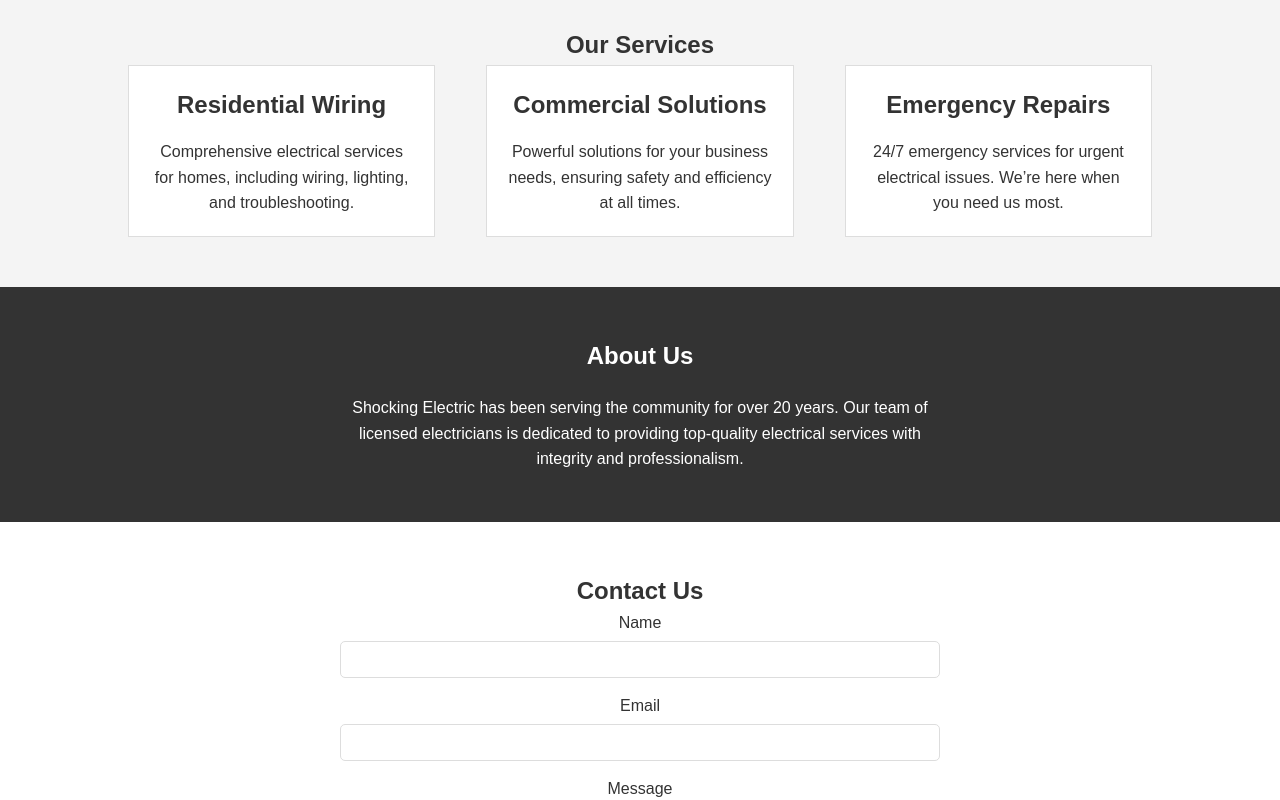
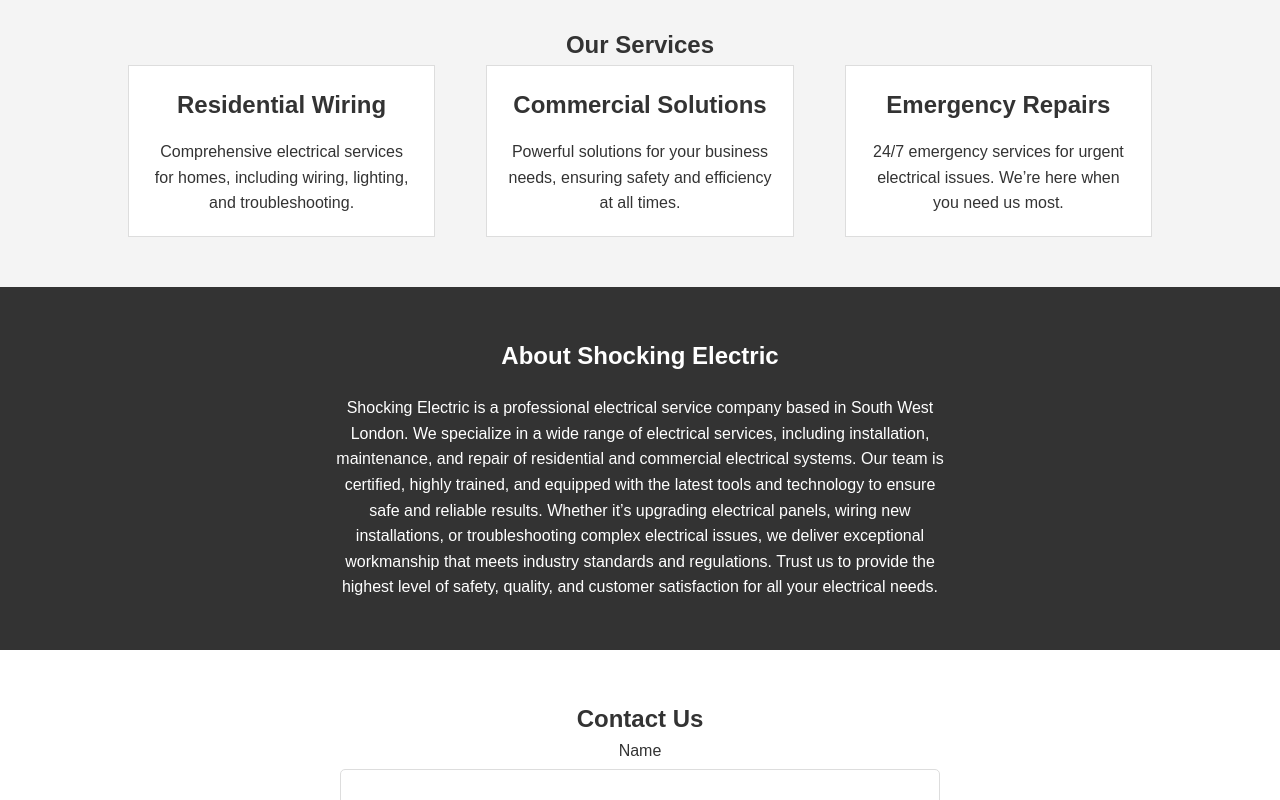
Before and after one commit to brianleeuk/se-www, a plain HTML site: page index.html in a window 1280 px wide. Shown: the part 543-1343 px from the top of the page. Drawn offline with Linux system fonts and the light colour scheme.

Commit message:
Content update
1. Content Update: The p tag in the about section is now updated with the description you provided:

Mentioned the company is based in South West London.

Included technical aspects like "installation, maintenance, and repair" of systems.

Emphasized that the team is "certified" and "highly trained" with "tools and technology."

```diff
--- a/index.html
+++ b/index.html
@@ -60,12 +60,14 @@
     </section>
 
     <!-- About Section -->
-    <section id="about" class="about">
-        <div class="container">
-            <h2>About Us</h2>
-            <p>Shocking Electric has been serving the community for over 20 years. Our team of licensed electricians is dedicated to providing top-quality electrical services with integrity and professionalism.</p>
-        </div>
-    </section>
+<section class="about">
+    <div class="container">
+        <h2>About Shocking Electric</h2>
+        <p>
+            Shocking Electric is a professional electrical service company based in South West London. We specialize in a wide range of electrical services, including installation, maintenance, and repair of residential and commercial electrical systems. Our team is certified, highly trained, and equipped with the latest tools and technology to ensure safe and reliable results. Whether it’s upgrading electrical panels, wiring new installations, or troubleshooting complex electrical issues, we deliver exceptional workmanship that meets industry standards and regulations. Trust us to provide the highest level of safety, quality, and customer satisfaction for all your electrical needs.
+        </p>
+    </div>
+</section>
 
     <!-- Contact Section -->
     <section id="contact" class="contact">
```
